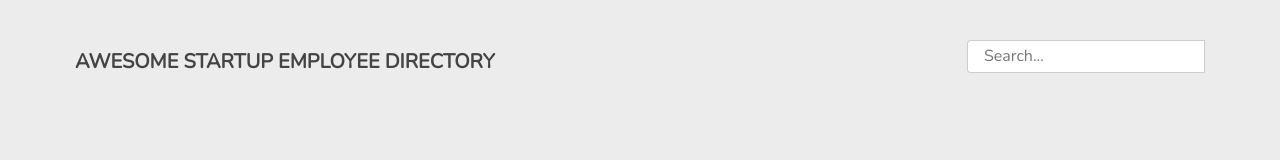
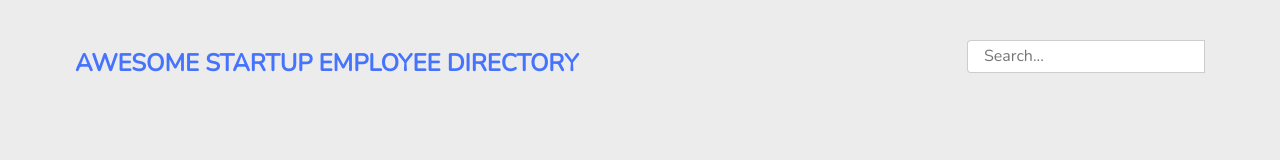
Before and after one commit to ykurata/FSJS-techdegree-project-5, a plain HTML site: page index.html in a window 1280 px wide. Drawn offline with nearby package versions, Linux system fonts and the light colour scheme; no server answers.

Commit message:
Add custom style

```diff
--- a/css/styles.css
+++ b/css/styles.css
@@ -29,8 +29,9 @@ header {
 }
 
 header h1 {
-    font-size: 1.25em;
-    color: rgba(50, 50, 50, 0.9);
+    font-size: 1.5em;
+    /*color: rgba(50, 50, 50, 0.9); */
+		color: rgba(51, 102, 255, 0.9);
     margin-top: 35px;
 }
 
@@ -92,6 +93,7 @@ header h1 {
     border: 1px solid rgba(50, 50, 50, 0.3);
     transition: .4s ease-out;
     overflow: hidden;
+		box-shadow: 2px 5px #888888;
 }
 
 .card-img {
```
